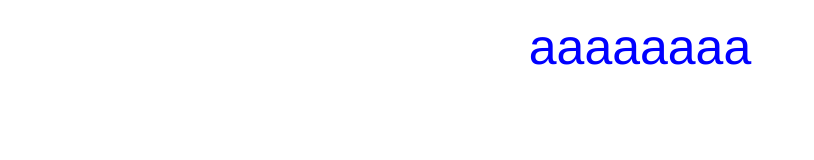
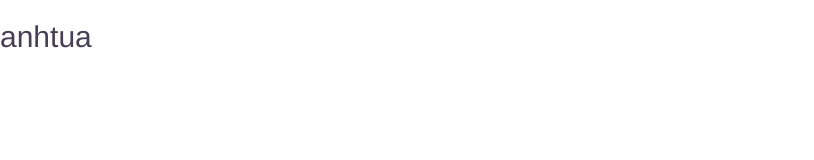
Before and after one commit to npmcdn-to-unpkg-bot/Devtrain-05, a website: page index.html in a window 1280 px wide. Shown: the whole page, without its empty margins (0-814 px from the left). Drawn offline with Linux system fonts and the light colour scheme.

Commit message:
preparation for SourceTree

```diff
--- a/index.html
+++ b/index.html
@@ -6,6 +6,7 @@
     <link rel="stylesheet" href="build/style.css">
 </head>
 <body>
-    <h1>aaaaaaaa</h1>
+    <h1></h1>
+    <h2>anhtua</h2>
 </body>
 </html>
```
